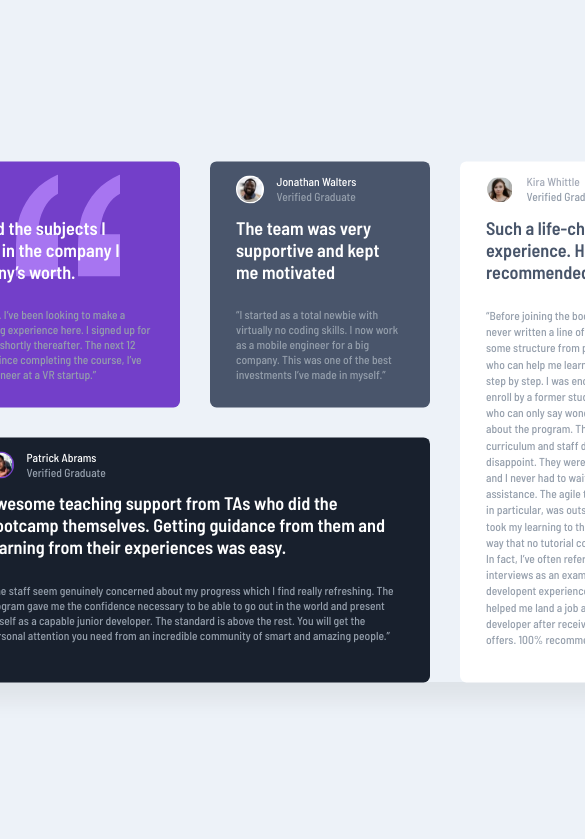
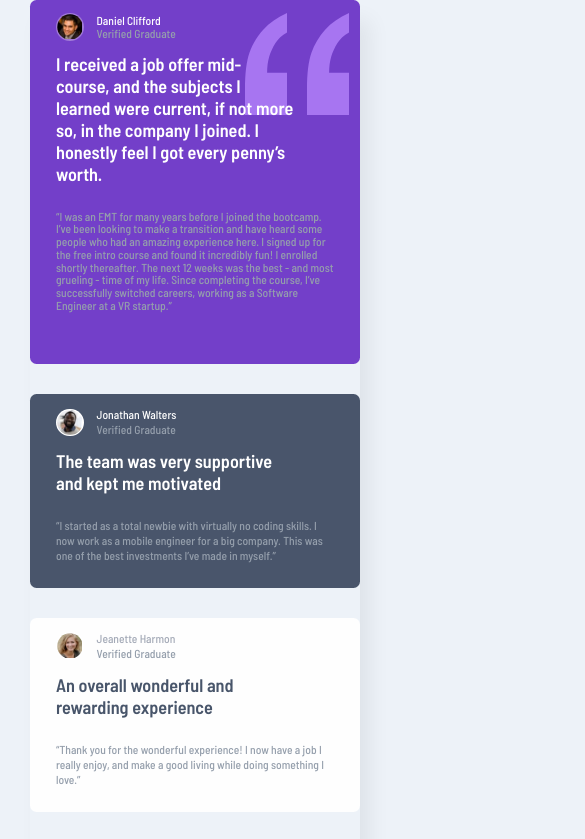
Before and after one commit to kevinfreitasv80/testimonials-grid-section-main, a plain HTML site: page index.html in a window 390 px wide. Shown: the top 839 px of the page, 585 px wide, since content can reach past the window. Drawn offline with Linux system fonts and the light colour scheme.

Commit message:
Testimonials Grid Section Main

```diff
--- a/assets/style.css
+++ b/assets/style.css
@@ -1,6 +1,6 @@
 @import url('https://fonts.googleapis.com/css2?family=Barlow+Semi+Condensed:wght@500;600&display=swap');
 
-body{
+html, body{
     margin: 0;
     padding: 0;
     font-family: "Barlow Semi Condensed", sans-serif;
@@ -137,3 +137,81 @@ h1, section>article:last-child p{
 p{
     line-height: 15px;
 }
+
+@media (max-width: 1000px) {
+    main{
+        top: 0;
+        left: 50%;
+        transform: translate(-50%,0);
+        width: fit-content;
+        grid-template-columns: repeat(2, 350px);
+        grid-template-rows: repeat(3, .3fr);
+    }
+    section:first-child{
+        grid-column: 1;
+        grid-row-start: 1;
+        grid-row-end: 3;
+    }
+    section:first-child h1{
+        max-width: 13.1em;
+    }
+    section:first-child p{
+        line-height: 1.7em;
+    }
+    section:nth-child(2), section:nth-child(4){
+        grid-column: 2;
+    }
+    section:nth-child(2) h1{
+        max-width: 12em;
+    }
+    section:nth-child(2) p, section:nth-child(4) p, section:nth-child(3) p{
+        max-width: 30em;
+    }
+    section:nth-child(3){
+        grid-row: 3;
+        grid-column: 1;
+    }
+    section:nth-child(3)>article:last-child p{
+        height: auto;
+    }
+    section:nth-child(4) h1{
+        max-width: 10em;
+    }
+    section:last-child h1, section:last-child p, section:nth-child(3) h1, section:nth-child(3) p{
+        max-width: max-content;
+    }
+    section:last-child{
+        grid-column: 2;
+    }
+}
+@media (max-width: 745px) {
+    main{
+        grid-template-columns: repeat(1, 330px);
+        grid-template-rows: repeat(11, .3fr);
+    }
+    section:first-child, section:nth-child(2), section:nth-child(3), section:nth-child(4), section:last-child{
+        grid-column: 1;
+    }
+    section:first-child{
+        grid-row-start: 1;
+        grid-row-end: 4;
+    }
+    section:first-child p{
+        line-height: 1.1em;
+    }
+    section:nth-child(2){
+        grid-row: 4;
+    }
+    section:nth-child(4){
+        grid-row: 5;
+    }
+    section:last-child{
+        grid-row-start: 6;
+        grid-row-end: 9;
+    }
+    section:nth-child(3){
+        grid-row-start: 9;
+        grid-row-end: 12;
+        padding-bottom: 4em;
+    }
+}
```
